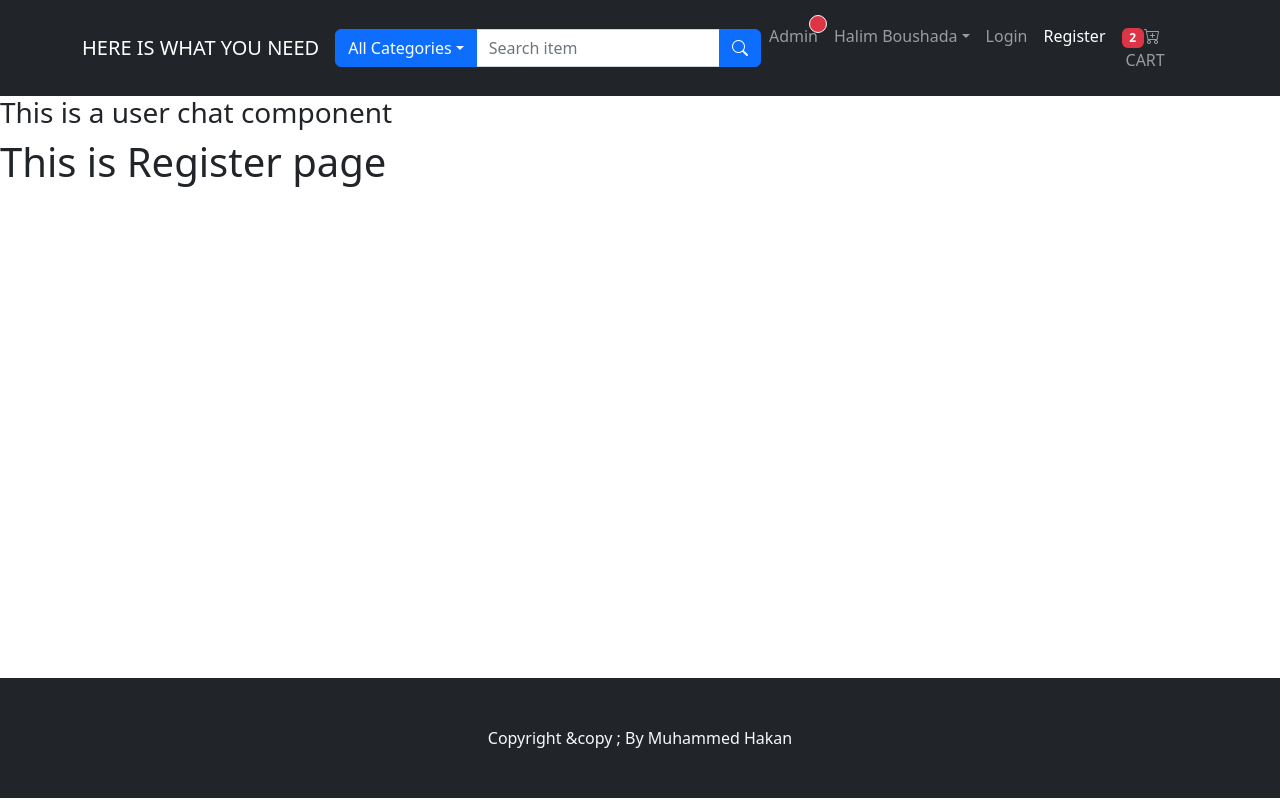
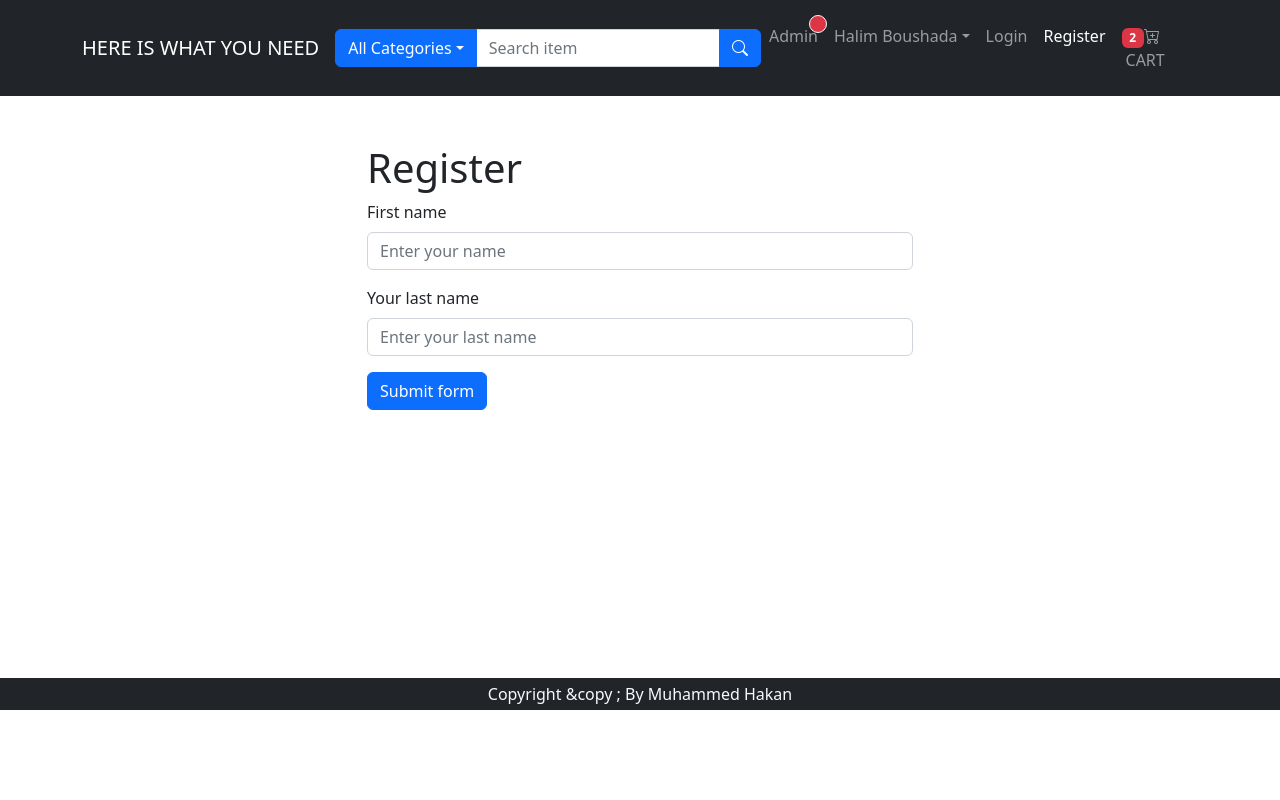
Before and after one commit to dikkat-lutfen/e-commerce-app, a React (Create React App) app in the folder frontend/: page /register in a window 1280 px wide. Built offline with nearby package versions, Linux system fonts and the light colour scheme.

Commit message:
register page

```diff
--- a/frontend/src/components/FooterComponent.js
+++ b/frontend/src/components/FooterComponent.js
@@ -6,7 +6,7 @@ function FooterComponent() {
   <footer>
     <Container fluid>
       <Row className='mt-5'>
-        <Col className="text-light bg-dark text-center py-5"  >Copyright &copy ; By Muhammed Hakan</Col>
+        <Col className="text-light bg-dark text-center py-1"  >Copyright &copy ; By Muhammed Hakan</Col>
       </Row>
     </Container>
   </footer>
--- a/frontend/src/components/user/RoutesWithUserChatComponent.js
+++ b/frontend/src/components/user/RoutesWithUserChatComponent.js
@@ -5,7 +5,7 @@ import UserChatComponent from './UserChatComponent'
 function RoutesWithUserChatComponent() {
   return (
         <>
-         <UserChatComponent/>
+        {/*  <UserChatComponent/> */}
          <Outlet/>
         </>
 
--- a/frontend/src/pages/RegisterPage.js
+++ b/frontend/src/pages/RegisterPage.js
@@ -1,11 +1,57 @@
-import React from 'react'
+import React from "react";
+import { Container, Row, Col, Form, Button, InputGroup } from "react-bootstrap";
+import { useState } from "react";
 
 function RegisterPage() {
+  const [validated, setValidated] = useState(false);
+
+  const handleSubmit = (event) => {
+    const form = event.currentTarget;
+    if (form.checkValidity() === false) {
+      event.preventDefault();
+      event.stopPropagation();
+    }
+
+    setValidated(true);
+  };
+
   return (
-    <div>
-      <h1>This is Register page</h1>
-    </div>
-  )
+    <Container>
+      <Row className="mt-5 justify-content-md-center">
+        <Col md={6}>
+          <h1>Register</h1>
+          <Form noValidate validated={validated} onSubmit={handleSubmit}>
+
+              <Form.Group  md="4" className="mb-3" controlId="validationCustom01">
+                <Form.Label>First name</Form.Label>
+                <Form.Control
+                  required
+                  type="text"
+                  placeholder="Enter your name"
+                  defaultValue=""
+                  name="name"
+                />
+                {/* <Form.Control.Feedback type = "invalid" className=" ">Please enter a name!</Form.Control.Feedback> */}
+              </Form.Group>
+              <Form.Group  md="4" className="mb-3" controlId="formBasicLastName">
+                <Form.Label>Your last name</Form.Label>
+                <Form.Control
+                  required
+                  type="text"
+                  placeholder="Enter your last name"
+                  defaultValue=""
+                  name="lastName"
+                />
+               {/*  <Form.Control.Feedback type="invalid    >Please enter your last name!</Form.Control.Feedback> */}
+              </Form.Group>
+
+
+            <Button type="submit">Submit form</Button>
+          </Form>
+        </Col>
+      </Row>
+    </Container>
+  );
 }
 
 export default RegisterPage;
```
